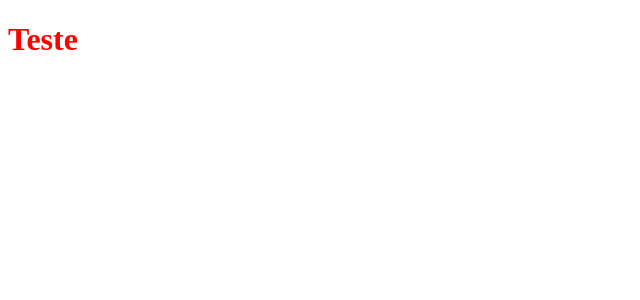
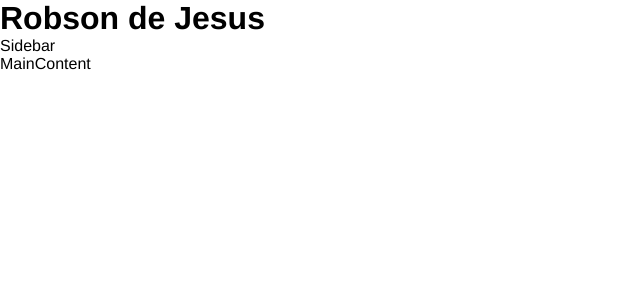
Before and after one commit to robsondejesus1996/My-Portfolio-ReactJS, a React (Vite) app in the folder my-portfolio-project/: page / in a window 1280 px wide. Shown: the top 300 px of the page, without its empty margins (0-640 px from the left). Built offline with nearby package versions, Linux system fonts and the light colour scheme.

Commit message:
Criação de componetes principais e reset

```diff
--- a/my-portfolio-project/src/App.tsx
+++ b/my-portfolio-project/src/App.tsx
@@ -1,7 +1,18 @@
+import MainContent from "./components/MainContent";
+import Sidebar from "./components/Sidebar";
+
+import "./styles/components/app.sass";
+
+
+
 function App() {
   return (
     <>
-      <h1>Teste</h1>
+      <div className="portfolio">
+        <h1>Robson de Jesus</h1>
+        <Sidebar/>
+        <MainContent/>
+      </div>
     </>
   );
 }
--- /dev/null
+++ b/my-portfolio-project/src/components/MainContent.tsx
@@ -0,0 +1,8 @@
+const MainContent = () => {
+    return (
+        <div>MainContent</div>
+    )
+}
+
+
+export default MainContent
--- /dev/null
+++ b/my-portfolio-project/src/components/Sidebar.tsx
@@ -0,0 +1,8 @@
+const Sidebar = () => {
+    return (
+        <div>Sidebar</div>
+    )
+}
+
+
+export default Sidebar
--- a/my-portfolio-project/src/styles/main.sass
+++ b/my-portfolio-project/src/styles/main.sass
@@ -1,2 +1,7 @@
-h1
-    color: red
+@use 'variables'
+
+*
+    padding: 0
+    margin: 0
+    font-family: variables.$font-stack
+    box-sizing: border-box
--- /dev/null
+++ b/my-portfolio-project/src/styles/variables.sass
@@ -0,0 +1 @@
+$font-stack: "Helvetica"
```
Also changed, not shown: my-portfolio-project/src/img/eu.jpg (added), my-portfolio-project/src/styles/components/app.sass (added), my-portfolio-project/src/styles/mixins.sass (added).
